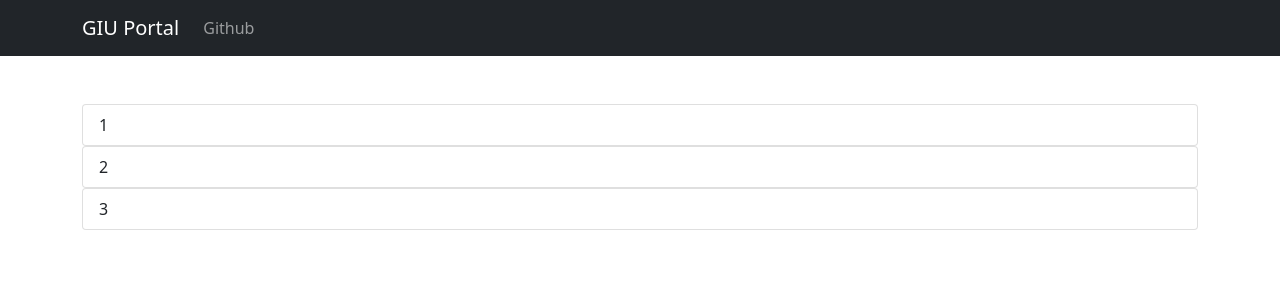
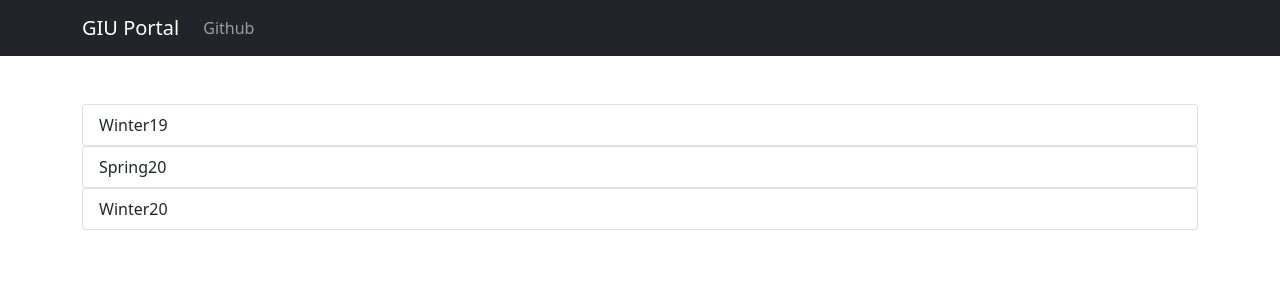
Before and after one commit to SohilaArafa/GIU-Portal, a React (Create React App) app in the folder client/: page /students in a window 1280 px wide. Shown: the top 300 px of the page. Built offline with nearby package versions, Linux system fonts and the light colour scheme; no server answers.

Commit message:
commit on View_Grades

```diff
--- a/client/src/components/Student.js
+++ b/client/src/components/Student.js
@@ -11,13 +11,13 @@ class Student extends Component {
         state = {
             semester: [
                 {
-                    SemesterNumber: '1'
+                    SemesterNumber: 'Winter19'
                 },
                 {
-                    SemesterNumber: '2'
+                    SemesterNumber: 'Spring20'
                 },
                 {
-                    SemesterNumber: '3'
+                    SemesterNumber: 'Winter20'
                 },
             ]
         }
```
